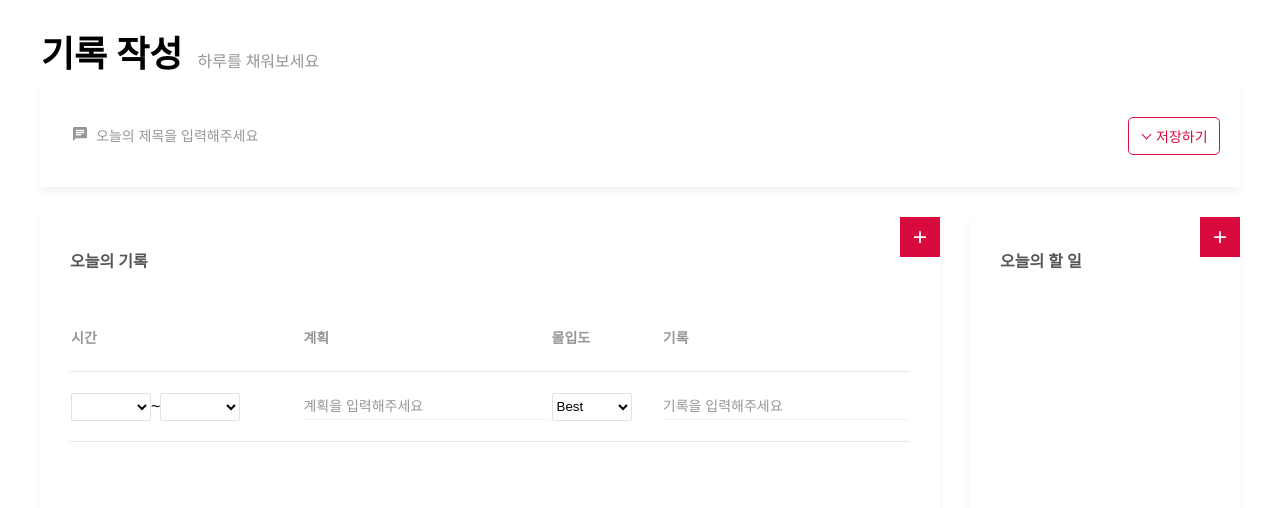
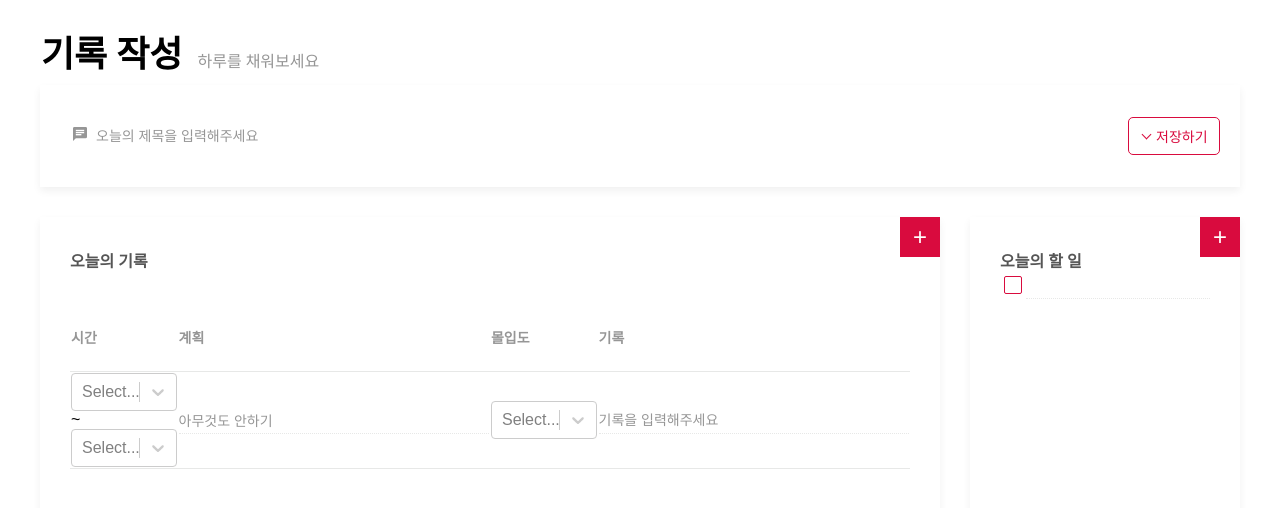
Before and after one commit to depromeet/fillday-front, a React (Create React App) app: page / in a window 1280 px wide. Shown: the top 508 px of the page. Built offline with nearby package versions, Linux system fonts and the light colour scheme; the HTML template or start-up script is replaced by a standard one.

Commit message:
기록 작성 -> 수정화면 작성 중

```diff
--- a/package.json
+++ b/package.json
@@ -6,6 +6,7 @@
     "react": "^16.5.2",
     "react-dom": "^16.5.2",
     "react-scripts-ts": "3.1.0",
+    "react-select": "^2.1.1",
     "styled-components": "^4.0.2"
   },
   "scripts": {
--- a/src/components/record/HourlyRecord.js
+++ b/src/components/record/HourlyRecord.js
@@ -18,7 +18,7 @@ const HourlyRecordComponent = styled.div`
 
 class HourlyRecord extends React.Component {
     bindClickEvent() {
-        console.log("dsaasdasd")
+        console.log("HourlyRecord bindClickEvent")
     }
     render() {
         return (
--- a/src/components/record/HourlyRecordTable.js
+++ b/src/components/record/HourlyRecordTable.js
@@ -5,9 +5,14 @@ import HourlyRecordTableRow from './HourlyRecordTableRow';
 import PlusButton from './PlusButton';
 
 class HourlyRecordTable extends React.Component {
-    id = 0;
     state = {
-        hourlyList: [],
+        hourlyList: [{
+            from: 2,
+            to: 3,
+            plan: '아무것도 안하기',
+            immersion: 3,
+            memo: 'ㅇㅇ'
+        }],
         rowData: null
     }
     addRow = () => {
@@ -17,14 +22,15 @@ class HourlyRecordTable extends React.Component {
             rowData: null
 
         })
-        console.log(HourlyRecordTableRow.state)
+        console.log(this.state)
     }
 
     render() {
         const { hourlyList } = this.state;
+        console.log("hourlyList", hourlyList);
         let list;
         list = hourlyList.map(
-            rowData => (<HourlyRecordTableRow key={rowData.id} info={rowData} />)
+            (rowData, index) => (<HourlyRecordTableRow key={index} rowData={rowData} />)
         );
         if (hourlyList.length === 0) {
             list = <HourlyRecordTableRow/>
--- a/src/components/record/HourlyRecordTableRow.js
+++ b/src/components/record/HourlyRecordTableRow.js
@@ -1,36 +1,46 @@
-import React, { Component } from 'react';
+import * as React from 'react';
+import Select from "react-select";
 import styled from 'styled-components';
 import { Input } from './RecordStyle';
 
-const Select = styled.select`
-    width: 80px;
-    height: 28px;
-    border-radius: 2px;
-    border: solid 1px #e4e0e0;
-    background-color: #ffffff;
-`
+const options = [
+    { value: 0, label: 'Best', name: 'immersion'},
+    { value: 1, label: 'Soso', name: 'immersion'},
+    { value: 2, label: 'Bad', name: 'immersion'}
+];
 
-class HourlyRecordTableRow extends Component {
+class HourlyRecordTableRow extends React.Component {
     state = {
-        rowData : {
-            from: null,
-            to: null,
-            plan: '',
-            immersion: 0,
-            memo: ''
-        }
+        from: null,
+        to: null,
+        plan: '',
+        immersion: 0,
+        memo: '',
+        selectedOption: null,
     }
     handleChange = (e) => {
         this.setState({
             [e.target.name]: e.target.value
         })
     }
+    handleSelectChange = (selectedOption) => {
+        console.log(selectedOption)
+        this.setState({ selectedOption });
+        this.setState({
+            [selectedOption.name]:selectedOption.value
+        })
+    }
+    changeEdit = (e) => {
+        console.log(e)
+        e.target.value = this.state[e.target.name];
+    }
     render() {
+        const {plan, memo} = this.props.rowData;
         return (
             <tr>
                 <td>
                     <Select onChange={this.handleChange}>00:00</Select>
-                        ~
+                    ~
                     <Select onChange={this.handleChange}>00:00</Select>
                 </td>
                 <td>
@@ -39,17 +49,23 @@ class HourlyRecordTableRow extends Component {
                         placeholder="계획을 입력해주세요"
                         border="border"
                         name="plan"
-                        value={this.state.plan}
-                        onChange={this.handleChange}>
+                        value={plan}
+                        onChange={this.handleChange}
+                        onClick={this.changeEdit}>
                     </Input>
                 </td>
                 <td>
-                    <Select onChange={this.handleChange}>
-                        <option value="0">Best</option>
-                        <option value="1">Soso</option>
-                        <option value="2">Bad</option>
-                    </Select>
-
+                    {/* <Select
+                        onChange={this.handleChange}
+                        value={immersrion}>
+                        options={immersrionOptions}
+                        ></Select> */}
+                    <Select
+                        name="selectedOption"
+                        value={this.state.selectedOption}
+                        onChange={this.handleSelectChange}
+                        options={options}
+                    />
                 </td>
                 <td>
                     <Input
--- a/src/components/record/PlusButton.js
+++ b/src/components/record/PlusButton.js
@@ -14,16 +14,15 @@ const Button = styled.button`
 `
 
 class PlusButton extends React.Component {
-    hanleClick = (e) => {
+    handleClick = (e) => {
         const targetComponent = e.currentTarget.parentNode;
         e.preventDefault();
         this.props.onClicked();
     }
 
     render() {
-        console.log(this.props);
         return (
-            <Button onClick={this.hanleClick}>+</Button>
+            <Button onClick={this.handleClick}>+</Button>
         );
     }
 }
--- a/src/components/record/Todo.js
+++ b/src/components/record/Todo.js
@@ -2,6 +2,7 @@ import * as React from 'react';
 import styled from 'styled-components';
 import { PageSubTitle } from './RecordStyle';
 import PlusButton from './PlusButton';
+import TodoList from './TodoList';
 
 const TodoComponent = styled.div`
     display: inline-block;
@@ -20,7 +21,7 @@ class Todo extends React.Component {
         return (
             <TodoComponent>
                 <PageSubTitle bold="bold">오늘의 할 일</PageSubTitle>
-                <PlusButton/>
+                <TodoList/>
             </TodoComponent>
         );
     }
--- /dev/null
+++ b/src/components/record/TodoForm.js
@@ -0,0 +1,45 @@
+import React, { Component } from 'react';
+import "./checkbox.css";
+import { Input } from './RecordStyle';
+import { isContext } from 'vm';
+import styled from 'styled-components';
+
+const TodoFormComponent = styled.div`
+    display: flex;
+`
+const CheckBox = ({name}) => (
+    <div className="checkbox">
+    <input type="checkbox" id={name} name={name} />
+    <label for={name}></label>
+    </div>
+)
+
+class TodoForm extends Component {
+    state = {
+        id: 0,
+        value:'',
+        done: false
+    }
+    handleChange = (e) => {
+        this.setState({
+            [e.target.name]: e.target.value
+        })
+    }
+    render() {
+        console.log(this.props)
+        return (
+            <TodoFormComponent>
+                <CheckBox name={this.props.data.id}/>
+                <Input
+                    type="text"
+                    border="border"
+                    name="value"
+                    onChange={this.handleChange}
+                    value={this.state.value}>
+                </Input>
+            </TodoFormComponent>
+        );
+    }
+}
+
+export default TodoForm;
--- /dev/null
+++ b/src/components/record/TodoList.js
@@ -0,0 +1,39 @@
+import React, { Component } from 'react';
+import PlusButton from './PlusButton';
+import TodoForm from './TodoForm';
+
+class TodoList extends Component {
+    id = 0;
+    state = {
+        todoList:[{
+            id:0,
+            data:''
+        }]
+    }
+    addList = () => {
+        const { todoList } = this.state;
+        this.setState({
+            todoList: todoList.concat({ id: this.id++, ...this.state.rowData })
+
+        })
+        console.log(this.state)
+    }
+
+    render() {
+        const {todoList} = this.state;
+        let list = todoList.map((data)=> (
+            <TodoForm key={data.id} data={data}/>
+        ))
+        if(todoList.length === 0) {
+            list = <TodoForm/>
+        }
+        return (
+            <div>
+                <PlusButton onClicked={this.addList}/>
+                {list}
+            </div>
+        );
+    }
+}
+
+export default TodoList;
--- /dev/null
+++ b/src/components/record/checkbox.css
@@ -0,0 +1,46 @@
+
+.checkbox label {
+    display: block;
+    height: 16px;
+    position: relative;
+    width: 16px;
+}
+.checkbox {
+    background-color: #fff;
+    display: inline-block;
+    height: 16PX;
+    margin: 4px 0.25em;
+    width: 16px;
+    border-radius: 2px;
+    border: solid 1px #d90b3e
+}
+
+.checkbox input {
+    display: none;
+}
+[type=checkbox], [type=radio] {
+    box-sizing: border-box;
+    padding: 0;
+}
+.checkbox label:after {
+    -ms-transform: scaleX(-1) rotate(135deg);
+    transform: scaleX(-1) rotate(135deg);
+    -ms-transform-origin: left top;
+    transform-origin: left top;
+    border-right: 1px solid rgba(0, 0, 0, 0.00);
+    border-top: 1px solid rgba(0, 0, 0, 0.00);
+    content: '';
+    display: block;
+    height: 9px;
+    left: 3px;
+    position: absolute;
+    top: 8px;
+    width: 4px;
+}
+.checkbox input:checked + label:after, .checkbox-alt input:checked + label:after {
+    -webkit-animation: check 0.8s;
+    -moz-animation: check 0.8s;
+    -o-animation: check 0.8s;
+    animation: check 0.8s;
+    border-color: #d90b3e;
+}
```
Also changed, not shown: src/components/record/CustomSelect.js (deleted, +0 -37 lines), 1 other file (tests, documents, lock files or other folders).
